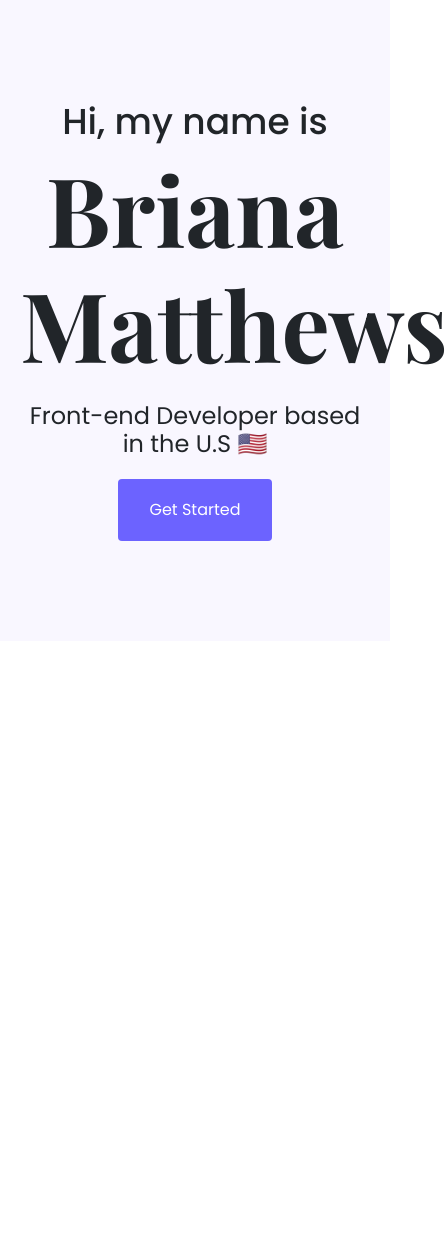
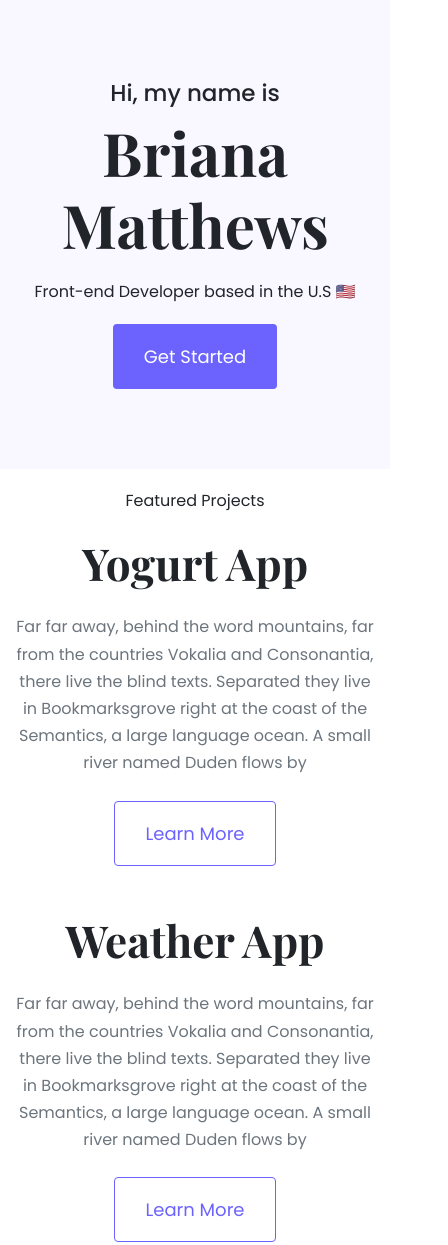
Before and after one commit to BriCodes18/responsive-portfolio, a plain HTML site: page index.html in a window 390 px wide. Shown: the top 1245 px of the page, 448 px wide, since content can reach past the window. Before the commit the page ends 844 px from the top, so only its background shows below. Drawn offline with nearby package versions, Linux system fonts and the light colour scheme; a web font is replaced by a local one.

Commit message:
Integrated Homepage content design

```diff
--- a/index.html
+++ b/index.html
@@ -36,8 +36,41 @@
     <div class="hero">
       <h2>Hi, my name is</h2>
       <h1>Briana Matthews</i></h1>
-      <h3>Front-end Developer based in the U.S 🇺🇸</h3>
+      <p>Front-end Developer based in the U.S 🇺🇸</p>
       <a href="#" class="btn btn-branding">Get Started</a>
+    </div>
+    <p class="text-center mb-4">Featured Projects</p>
+    <div class="container">
+        <div class="row mb-5">
+            <div class="col d-none d-lg-block"><img src="/images/yogurt.png" class="img-fluid" alt="Yogurt App"></div>
+            <div class="col">
+                <div class="project-description">
+                <h3 class="mb-4">Yogurt App</h3>
+                <p class="text-muted mb-4">Far far away, behind the word mountains, far from the countries Vokalia and Consonantia, there live the blind texts. Separated they live in Bookmarksgrove right at the coast of the Semantics, a large language ocean. A small river named Duden flows by</p>
+                <a href="#" class="btn secondary-btn">Learn More</a>
+            </div>
+            </div>
+        </div>
+        <div class="row mb-5">
+            <div class="col">
+                <div class="project-description">
+                    <h3 class="mb-4">Weather App</h3>
+                    <p class="text-muted mb-4">Far far away, behind the word mountains, far from the countries Vokalia and Consonantia, there live the blind texts. Separated they live in Bookmarksgrove right at the coast of the Semantics, a large language ocean. A small river named Duden flows by</p>
+                    <a href="#" class="btn secondary-btn">Learn More</a>
+                </div>
+            </div>
+            <div class="col d-none d-lg-block"><img src="/images/weather.png" class="img-fluid" alt="Weather App"></div>
+        </div>
+        <div class="row mb-5">
+            <div class="col d-none d-lg-block"><img src="/images/dictionary.png" class="img-fluid" alt="Dictionary App"></div>
+            <div class="col">
+                <div class="project-description">
+                <h3 class="mb-4">Dictionary App</h3>
+                <p class="text-muted mb-4">Far far away, behind the word mountains, far from the countries Vokalia and Consonantia, there live the blind texts. Separated they live in Bookmarksgrove right at the coast of the Semantics, a large language ocean. A small river named Duden flows by</p>
+                <a href="#" class="btn secondary-btn">Learn More</a>
+            </div>
+            </div>
+        </div>
     </div>
   </body>
 </html>
--- a/styles.css
+++ b/styles.css
@@ -21,6 +21,12 @@ h2 {
 }
 
 h3 {
+  font-family: var(--heading-font);
+  font-size: 64px;
+  font-weight: normal;
+}
+
+.hero p {
   font-size: 24px;
   font-weight: normal;
   margin-bottom: 20px;
@@ -30,10 +36,54 @@ h3 {
   background: var(--accent-color);
   text-align: center;
   padding: 100px 20px;
+  margin-bottom: 20px;
 }
 
 .btn-branding {
   background: var(--branding-color);
   color: white;
   padding: 18px 30px;
+  font-size: 18px;
+  line-height: 27px;
 }
+
+.project-description p {
+  font-size: 16px;
+  font-weight: normal;
+  line-height: 1.7;
+}
+
+.secondary-btn {
+  border: 1px solid var(--branding-color);
+  color: var(--branding-color);
+  padding: 18px 30px;
+  font-size: 18px;
+  line-height: 27px;
+}
+
+@media (max-width: 900px) {
+  .hero {
+    padding: 80px 20px;
+  }
+
+  h1 {
+    font-size: 60px;
+  }
+
+  h2 {
+    font-size: 23px;
+  }
+
+  h3 {
+    font-size: 44px;
+  }
+
+  .hero p {
+    font-size: 16px;
+  }
+
+  .project-description {
+    padding: 0;
+    text-align: center;
+  }
+}
```
Also changed, not shown: images/dictionary.png (added), images/weather.png (added), images/yogurt.png (added), 1 other file.
